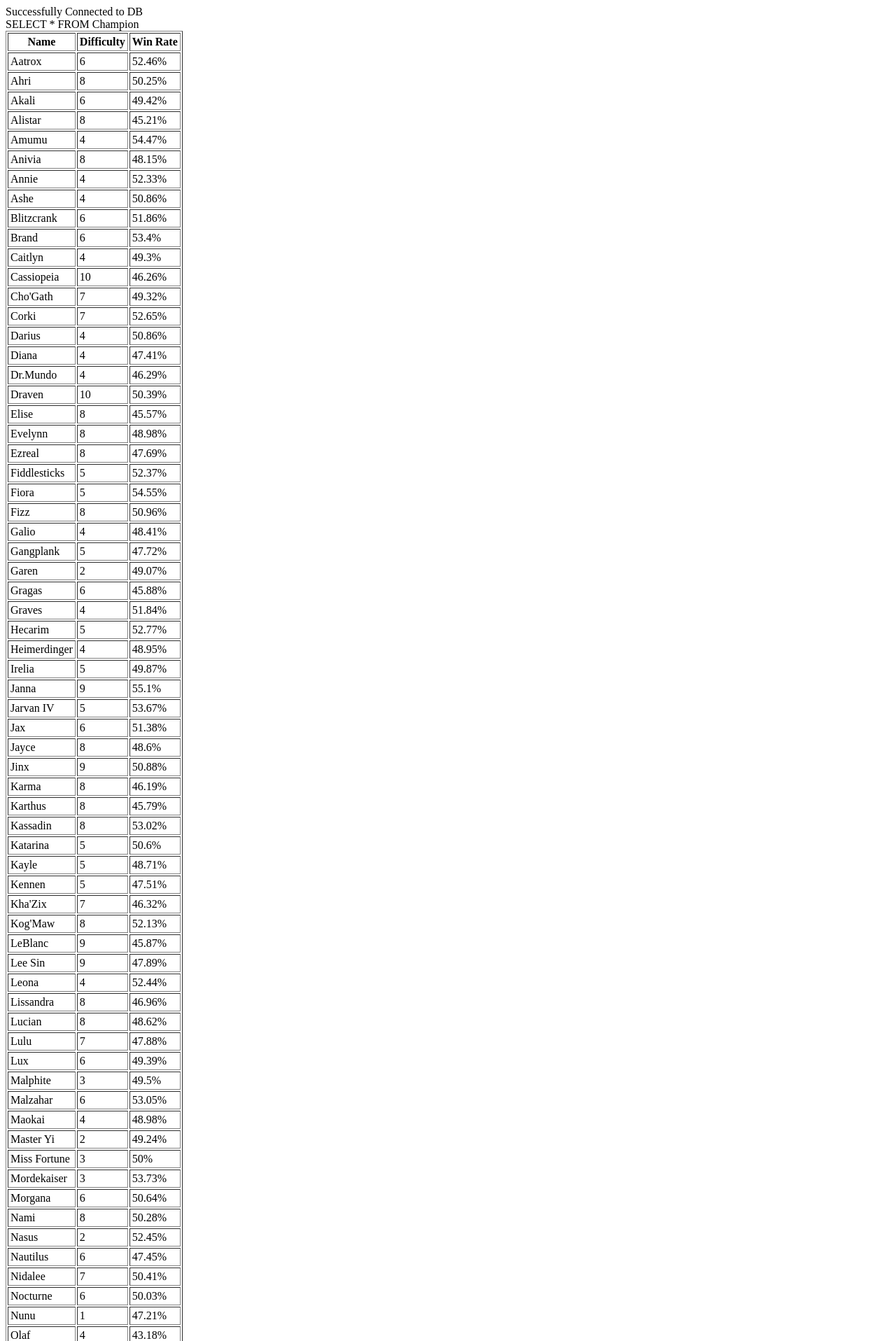
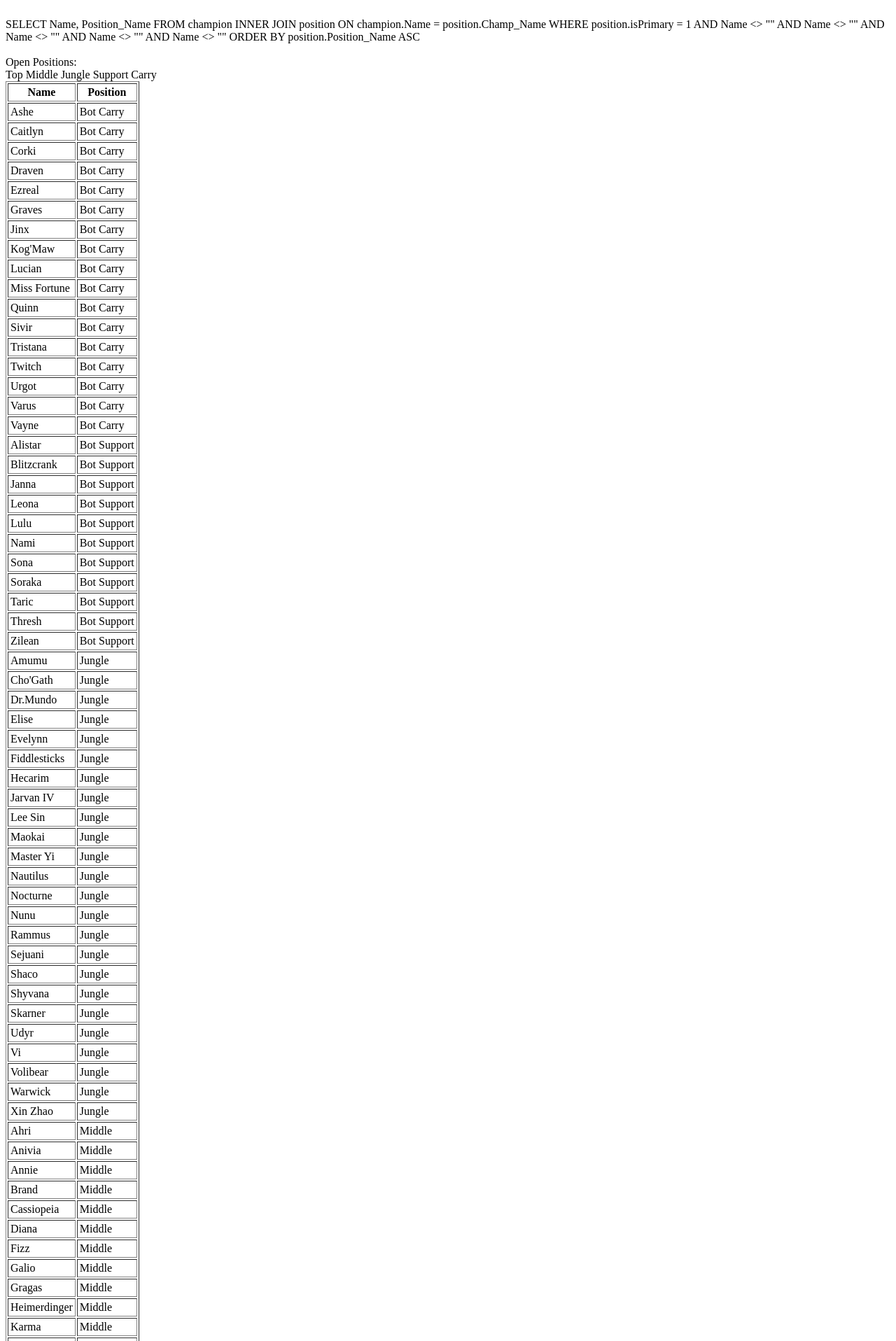
Before and after one commit to ryanDalain/ChampSelect, a PHP site: page /champ_search.php in a window 1280 px wide. Shown: the top 1916 px of the page at 70% size. Run offline with PHP 8.4, Linux system fonts and the light colour scheme; data comes from the database, SQL or seed files in the repository; data that the repository does not hold is empty.

Commit message:
updated ui and search

```diff
--- a/xxx/champ_search.php
+++ b/xxx/champ_search.php
@@ -11,46 +11,109 @@
         @mysql_connect("$db_host","$db_username","$db_pass") or die ("Could not connect to MySQL");
         @mysql_select_db("$db_name") or die ("DB not found");
 
-	echo "Successfully Connected to DB";
         ?>
+
 <br>
 
         <?php
 
         // Set up base query
-	$queryOriginal = "SELECT * FROM Champion";
-		$queryByName = " WHERE Champion.Name = ";
-		$queryByDifficulty = " WHERE Champion.Difficulty = ";
-		$queryByWinRate = "";
-	$queryData = "";
+        $queryOriginal = "SELECT Name, Position_Name FROM champion";
 
-	// depending on drop-down menu, append original query
-	/*
-	switch($_POST['search_peram'])
+	// Create an array, Grab the values from each dropdown menu
+	// champions
+	$arr_champions = array($_POST["champ_dropdown_1"],
+				 $_POST["champ_dropdown_2"],
+				 $_POST["champ_dropdown_3"],
+				 $_POST["champ_dropdown_4"],
+				 $_POST["champ_dropdown_5"]);
+
+	// positions
+	$arr_positions = array($_POST["position_dropdown_1"],
+				 $_POST["position_dropdown_2"],
+				 $_POST["position_dropdown_3"],
+				 $_POST["position_dropdown_4"],
+				 $_POST["position_dropdown_5"]);
+
+
+	$arr_positions_taken = array("Top"=>false, "Middle"=>false, "Jungle"=>false, "Support"=>false, "Carry"=>false);
+
+	$arrlength = count($arr_positions);
+
+	$queryOriginal = $queryOriginal . ' INNER JOIN position ON champion.Name = position.Champ_Name';
+	$queryOriginal = $queryOriginal . ' WHERE position.isPrimary = 1';
+
+	// Check and exclude Champions selected
+	for($x = 0; $x < $arrlength; $x++)
 	{
-		case "Name":
-			echo "You Wanted to search by name!<br>";
-			$queryOriginal .= $queryByName;
+		if($arr_champions[$x] != "Default")
+		{
+			$queryOriginal = $queryOriginal . ' AND Name <> "' . $arr_champions[$x] . '"';
+		}
+	}
+
+	// Check which lanes have been selected
+	for($x = 0; $x < $arrlength; $x++)
+	{
+		switch($arr_positions[$x])
+		{
+		case "Top":
+			if($arr_positions_taken['Top'] == false)
+			{
+				$queryOriginal = $queryOriginal . ' AND Position_Name <> "Top"';
+				$arr_positions_taken['Top'] = true;
+			}
 			break;
-		case "Difficulty":
-			$queryOriginal .= $queryByDifficulty;
-			echo "You Wanted to search by Difficulty!<br>";
+
+		case "Middle":
+			if($arr_positions_taken['Middle'] == false)
+			{
+				$queryOriginal = $queryOriginal . ' AND Position_Name <> "Middle"';
+				$arr_positions_taken['Middle'] = true;
+			}
 			break;
-		case "Win Rate":
-			// flexibility of win rate within 0.1
-			$queryByWinRate .= " WHERE Champion.Win_Rate > '{$_POST['input_box']}' - 0.1 AND
-										Champion.Win_Rate < '{$_POST['input_box']}' + 0.1";
-			$queryOriginal .= $queryByWinRate;
-			echo "You Wanted to search by Win Rate!<br>";
+
+		case "Jungle":
+			if($arr_positions_taken['Jungle'] == false)
+			{
+				$queryOriginal = $queryOriginal . ' AND Position_Name <> "Jungle"';
+				$arr_positions_taken['Jungle'] = true;
+			}
 			break;
-		default:
-			echo "Could not resolve switch case<br>";
+
+		case "Support":
+			if($arr_positions_taken['Support'] == false)
+			{
+				$queryOriginal = $queryOriginal . ' AND Position_Name <> "Bot Support"';
+				$arr_positions_taken['Support'] = true;
+			}
+			break;
+
+		case "Carry":
+			if($arr_positions_taken['Carry'] == false)
+			{
+				$queryOriginal = $queryOriginal . ' AND Position_Name <> "Bot Carry"';
+				$arr_positions_taken['Carry'] = true;
+			}
 			break;
 		}
-	*/
-	// echo what the final query is
+	}
+
+	$queryOriginal = $queryOriginal . " ORDER BY position.Position_Name ASC";
 
         echo $queryOriginal . "<br>";
+	echo "<br>";
+	echo "Open Positions: " . "<br>";
+
+	foreach($arr_positions_taken as $x => $x_value)
+	{
+		if($x_value == false)
+		{
+			echo $x . " ";
+		}
+	}
+
+	echo "<br>";
 
 	// now query the database
         $query_data = mysql_query($queryOriginal) or die("Could not find Champion table");
@@ -59,16 +122,17 @@
         // table column headings
         Print "<table border cellpadding=3>";
         Print "<th>Name</th>";
-	Print "<th>Difficulty</th>";
-	Print "<th>Win Rate</th>";
+	Print "<th>Position</th>";
+
         while($info = mysql_fetch_array( $query_data ))
         {
                 // table row
                 Print "<tr>";
+
                 // table data
                 Print "<td>" . $info['Name'] . "</td> ";
-		Print "<td>" . $info['Difficulty'] . " </td>";
-		Print "<td>" . $info['Win_Rate'] . "% </td>";
+                Print "<td>" . $info['Position_Name'] . "</td> ";
+
                 // end table row
                 Print "</tr>";
         }
```
Also changed, not shown: xxx/index.php (+53 -8 lines). Lines whose indentation alone changed are shown as unchanged.
